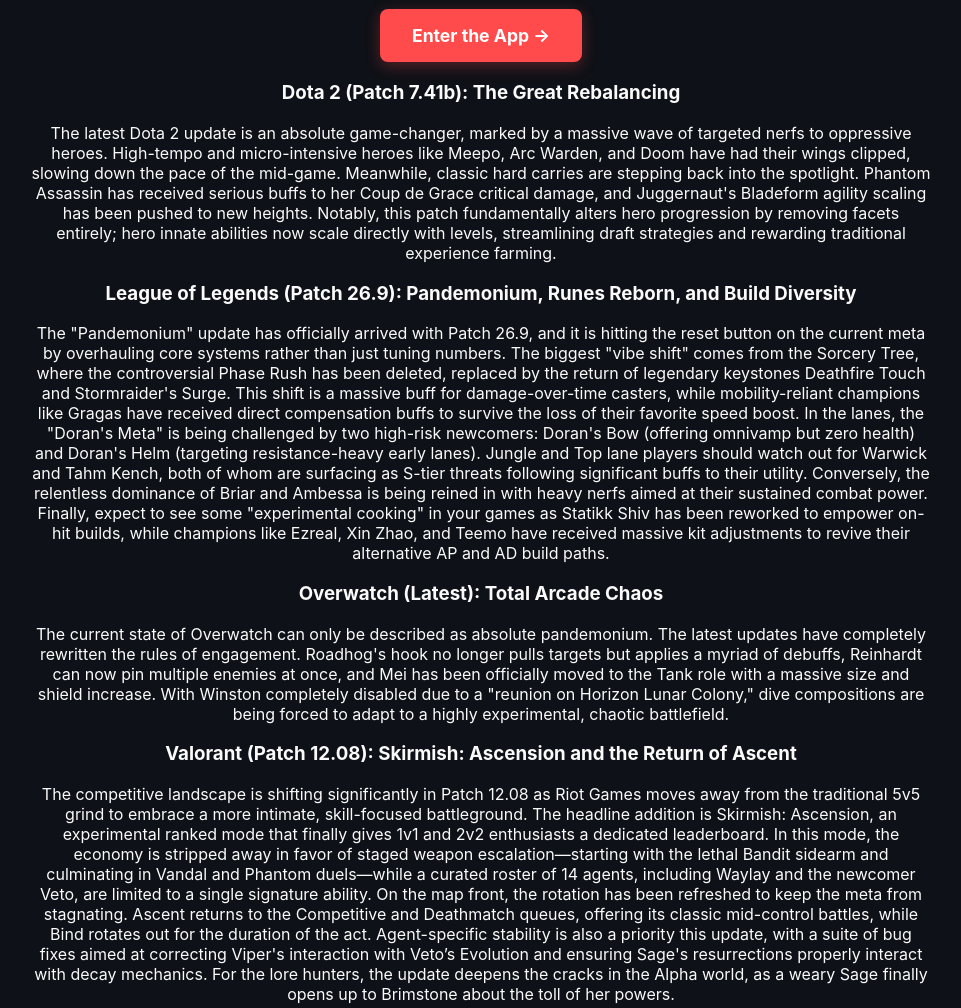
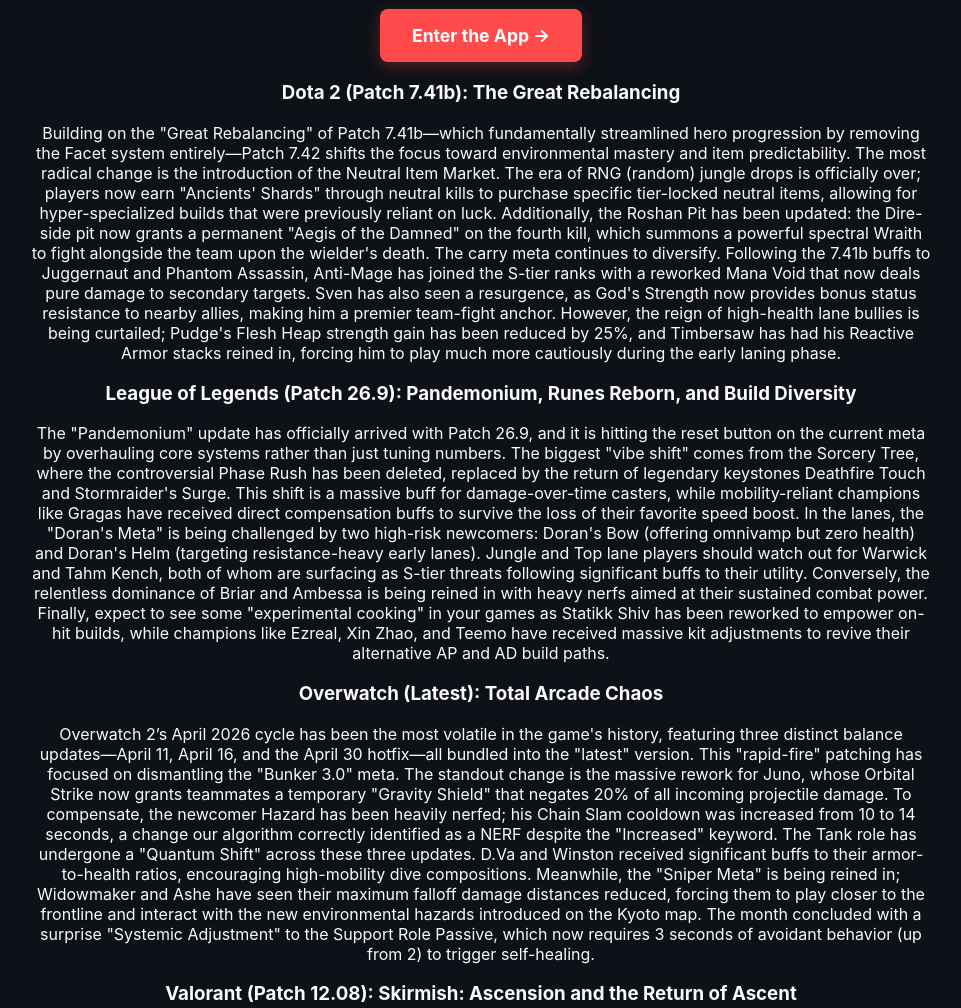
Before and after one commit to kjfranklin/buffornerf_landingpage, a plain HTML site: page index.html in a window 1280 px wide. Shown: the part 480-1488 px from the top of the page, without its empty margins (159-1120 px from the left). Drawn offline with Linux system fonts and the light colour scheme.

Commit message:
Update index.html

```diff
--- a/index.html
+++ b/index.html
@@ -148,13 +148,13 @@
         <a href="https://app.buffornerf.net" class="cta-button">Enter the App →</a>
 
         <h3>Dota 2 (Patch 7.41b): The Great Rebalancing</h3>
-        <p>The latest Dota 2 update is an absolute game-changer, marked by a massive wave of targeted nerfs to oppressive heroes. High-tempo and micro-intensive heroes like Meepo, Arc Warden, and Doom have had their wings clipped, slowing down the pace of the mid-game. Meanwhile, classic hard carries are stepping back into the spotlight. Phantom Assassin has received serious buffs to her Coup de Grace critical damage, and Juggernaut's Bladeform agility scaling has been pushed to new heights. Notably, this patch fundamentally alters hero progression by removing facets entirely; hero innate abilities now scale directly with levels, streamlining draft strategies and rewarding traditional experience farming.
+        <p>Building on the "Great Rebalancing" of Patch 7.41b—which fundamentally streamlined hero progression by removing the Facet system entirely—Patch 7.42 shifts the focus toward environmental mastery and item predictability. The most radical change is the introduction of the Neutral Item Market. The era of RNG (random) jungle drops is officially over; players now earn "Ancients' Shards" through neutral kills to purchase specific tier-locked neutral items, allowing for hyper-specialized builds that were previously reliant on luck. Additionally, the Roshan Pit has been updated: the Dire-side pit now grants a permanent "Aegis of the Damned" on the fourth kill, which summons a powerful spectral Wraith to fight alongside the team upon the wielder's death. The carry meta continues to diversify. Following the 7.41b buffs to Juggernaut and Phantom Assassin, Anti-Mage has joined the S-tier ranks with a reworked Mana Void that now deals pure damage to secondary targets. Sven has also seen a resurgence, as God's Strength now provides bonus status resistance to nearby allies, making him a premier team-fight anchor. However, the reign of high-health lane bullies is being curtailed; Pudge's Flesh Heap strength gain has been reduced by 25%, and Timbersaw has had his Reactive Armor stacks reined in, forcing him to play much more cautiously during the early laning phase.
 </p>
         <h3>League of Legends (Patch 26.9): Pandemonium, Runes Reborn, and Build Diversity</h3>
         <p>The "Pandemonium" update has officially arrived with Patch 26.9, and it is hitting the reset button on the current meta by overhauling core systems rather than just tuning numbers. The biggest "vibe shift" comes from the Sorcery Tree, where the controversial Phase Rush has been deleted, replaced by the return of legendary keystones Deathfire Touch and Stormraider's Surge. This shift is a massive buff for damage-over-time casters, while mobility-reliant champions like Gragas have received direct compensation buffs to survive the loss of their favorite speed boost.  In the lanes, the "Doran's Meta" is being challenged by two high-risk newcomers: Doran's Bow (offering omnivamp but zero health) and Doran's Helm (targeting resistance-heavy early lanes). Jungle and Top lane players should watch out for Warwick and Tahm Kench, both of whom are surfacing as S-tier threats following significant buffs to their utility. Conversely, the relentless dominance of Briar and Ambessa is being reined in with heavy nerfs aimed at their sustained combat power.  Finally, expect to see some "experimental cooking" in your games as Statikk Shiv has been reworked to empower on-hit builds, while champions like Ezreal, Xin Zhao, and Teemo have received massive kit adjustments to revive their alternative AP and AD build paths.
 </p>
         <h3>Overwatch (Latest): Total Arcade Chaos</h3>
-        <p>The current state of Overwatch can only be described as absolute pandemonium. The latest updates have completely rewritten the rules of engagement. Roadhog's hook no longer pulls targets but applies a myriad of debuffs, Reinhardt can now pin multiple enemies at once, and Mei has been officially moved to the Tank role with a massive size and shield increase. With Winston completely disabled due to a "reunion on Horizon Lunar Colony," dive compositions are being forced to adapt to a highly experimental, chaotic battlefield.
+        <p>Overwatch 2’s April 2026 cycle has been the most volatile in the game's history, featuring three distinct balance updates—April 11, April 16, and the April 30 hotfix—all bundled into the "latest" version. This "rapid-fire" patching has focused on dismantling the "Bunker 3.0" meta. The standout change is the massive rework for Juno, whose Orbital Strike now grants teammates a temporary "Gravity Shield" that negates 20% of all incoming projectile damage. To compensate, the newcomer Hazard has been heavily nerfed; his Chain Slam cooldown was increased from 10 to 14 seconds, a change our algorithm correctly identified as a NERF despite the "Increased" keyword.  The Tank role has undergone a "Quantum Shift" across these three updates. D.Va and Winston received significant buffs to their armor-to-health ratios, encouraging high-mobility dive compositions. Meanwhile, the "Sniper Meta" is being reined in; Widowmaker and Ashe have seen their maximum falloff damage distances reduced, forcing them to play closer to the frontline and interact with the new environmental hazards introduced on the Kyoto map. The month concluded with a surprise "Systemic Adjustment" to the Support Role Passive, which now requires 3 seconds of avoidant behavior (up from 2) to trigger self-healing.
 </p>
         <h3>Valorant (Patch 12.08): Skirmish: Ascension and the Return of Ascent</h3>
         <p>The competitive landscape is shifting significantly in Patch 12.08 as Riot Games moves away from the traditional 5v5 grind to embrace a more intimate, skill-focused battleground. The headline addition is Skirmish: Ascension, an experimental ranked mode that finally gives 1v1 and 2v2 enthusiasts a dedicated leaderboard. In this mode, the economy is stripped away in favor of staged weapon escalation—starting with the lethal Bandit sidearm and culminating in Vandal and Phantom duels—while a curated roster of 14 agents, including Waylay and the newcomer Veto, are limited to a single signature ability. On the map front, the rotation has been refreshed to keep the meta from stagnating. Ascent returns to the Competitive and Deathmatch queues, offering its classic mid-control battles, while Bind rotates out for the duration of the act. Agent-specific stability is also a priority this update, with a suite of bug fixes aimed at correcting Viper's interaction with Veto’s Evolution and ensuring Sage's resurrections properly interact with decay mechanics. For the lore hunters, the update deepens the cracks in the Alpha world, as a weary Sage finally opens up to Brimstone about the toll of her powers.
```
